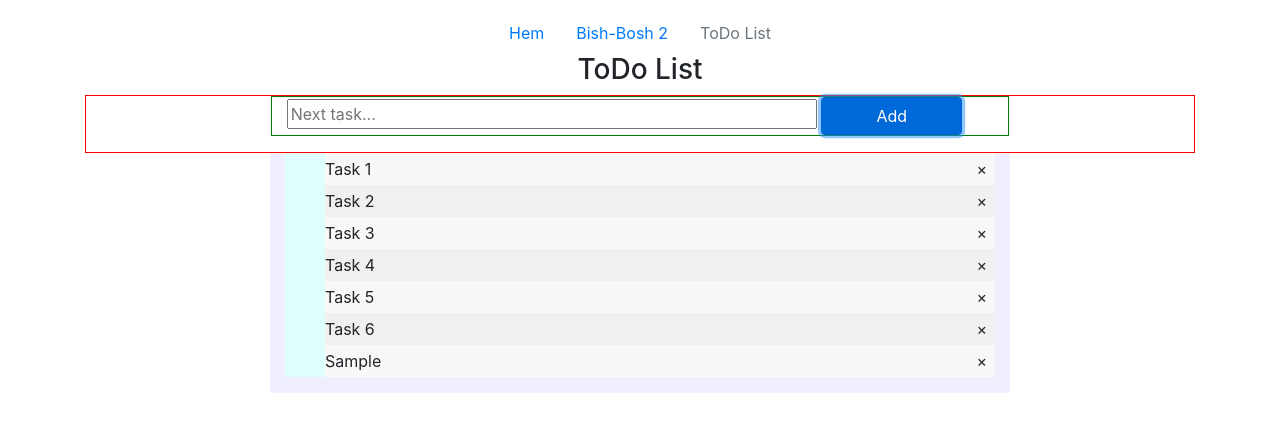
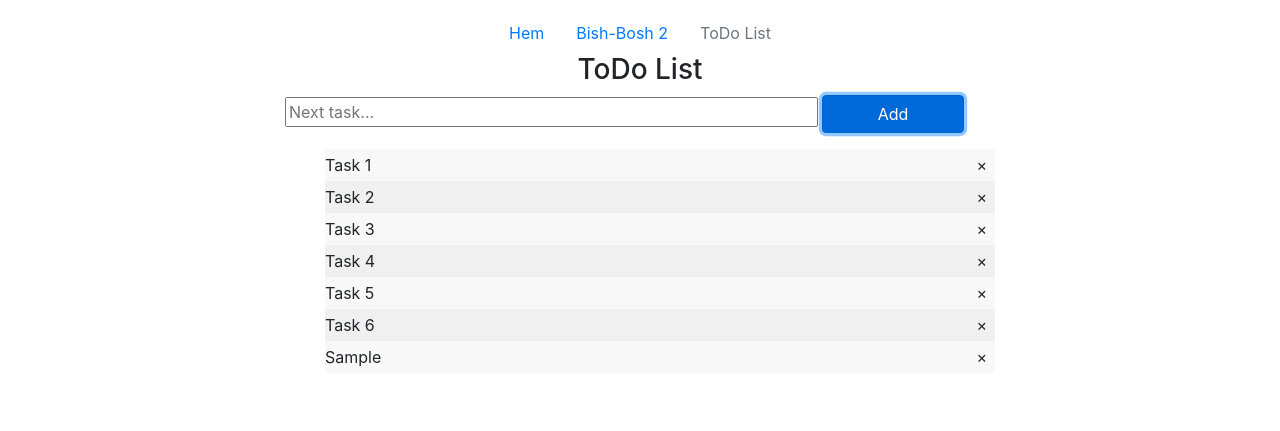
Before and after one commit to VictorSago/Ex9BBandToDoList, a plain HTML site: page todo.html in a window 1280 px wide. Both pictures are taken after typing "Sample" into the empty fields and a click on the button "Add". Shown: the part 67-498 px from the top of the page. Drawn offline with nearby package versions, Linux system fonts and the light colour scheme.

Commit message:
Test that the added item is not empty and prevent form submission from the input field; Remove all inline styles

```diff
--- a/scripts/todo.js
+++ b/scripts/todo.js
@@ -1,6 +1,15 @@
 
 // Add EventListener to the Add button
 document.querySelector('#add-btn').addEventListener("click", AddTask);
+
+// Let 'Enter' in the Input field act as the 'Add' button
+const addForm = document.querySelector('#add-form')
+addForm.addEventListener('submit', event => {
+    event.preventDefault();
+    AddTask();
+    // addForm.reset();
+  })
+
 
 // Let each task item have the ability to be marked by a click
 let tdList = document.querySelector('#td-list');
@@ -12,7 +21,6 @@ for (const element of closeButtons) {
     element.addEventListener('click', RemoveItem);
 }
 
-// console.log(typeof(closeButtons), closeButtons);
 
 // Toggle marking of list items as "Complete"
 function MarkChecked(event) {
@@ -23,7 +31,13 @@ function MarkChecked(event) {
 
 // Add new List item
 function AddTask() {
-    let taskEntry = document.querySelector('#td-task').value;
+    let taskEntry = document.querySelector('#td-task').value.trim();
+
+    // See if there is any reasonable string value in the input field
+    if (!taskEntry) {
+        return;
+    }
+
     let tdItem = document.createElement("li");
     let tdText = document.createTextNode(taskEntry);
     tdItem.appendChild(tdText);
--- a/styles/style.css
+++ b/styles/style.css
@@ -1,3 +1,8 @@
+
+/* Stretch the list to full width*/
+ul {
+  width: 100%;
+}
 
 /* Give list items backgrounds and positions */
 ul li {
--- a/todo.html
+++ b/todo.html
@@ -36,9 +36,9 @@
         </div>
       </div>
 
-      <form id="add-form" style="border: solid 1px red;">
+      <form id="add-form">
 
-        <div class="form-group col-sm-12 col-md-10 col-lg-8 mx-auto" style="border: solid 1px green;">
+        <div class="form-group col-sm-12 col-md-10 col-lg-8 mx-auto">
 
             <input type="text" id="td-task" class="task-input" name="todoTask" placeholder="Next task...">
             <button type="button" id="add-btn" class="btn btn-primary mx-0 addbutton" name="addButton">Add</button>
@@ -47,10 +47,10 @@
 
 
       </form>
-      <div class="row form-group col-sm-12 col-md-10 col-lg-8 mx-auto" style="background: #efefff;">
+      <div class="row form-group col-sm-12 col-md-10 col-lg-8 mx-auto">
         <!-- <output name="resultList" form="add-form">
         </output> -->
-          <ul id="td-list" class="task-list" style="background: #dfffff; width: 100%;">
+          <ul id="td-list" class="task-list">
             <li class="py-1">Task 1<span class="px-2 closeBtn">&#x00D7;</span></li>
             <li class="py-1">Task 2<span class="px-2 closeBtn">&#x00D7;</span></li>
             <li class="py-1">Task 3<span class="px-2 closeBtn">&#x00D7;</span></li>
```
